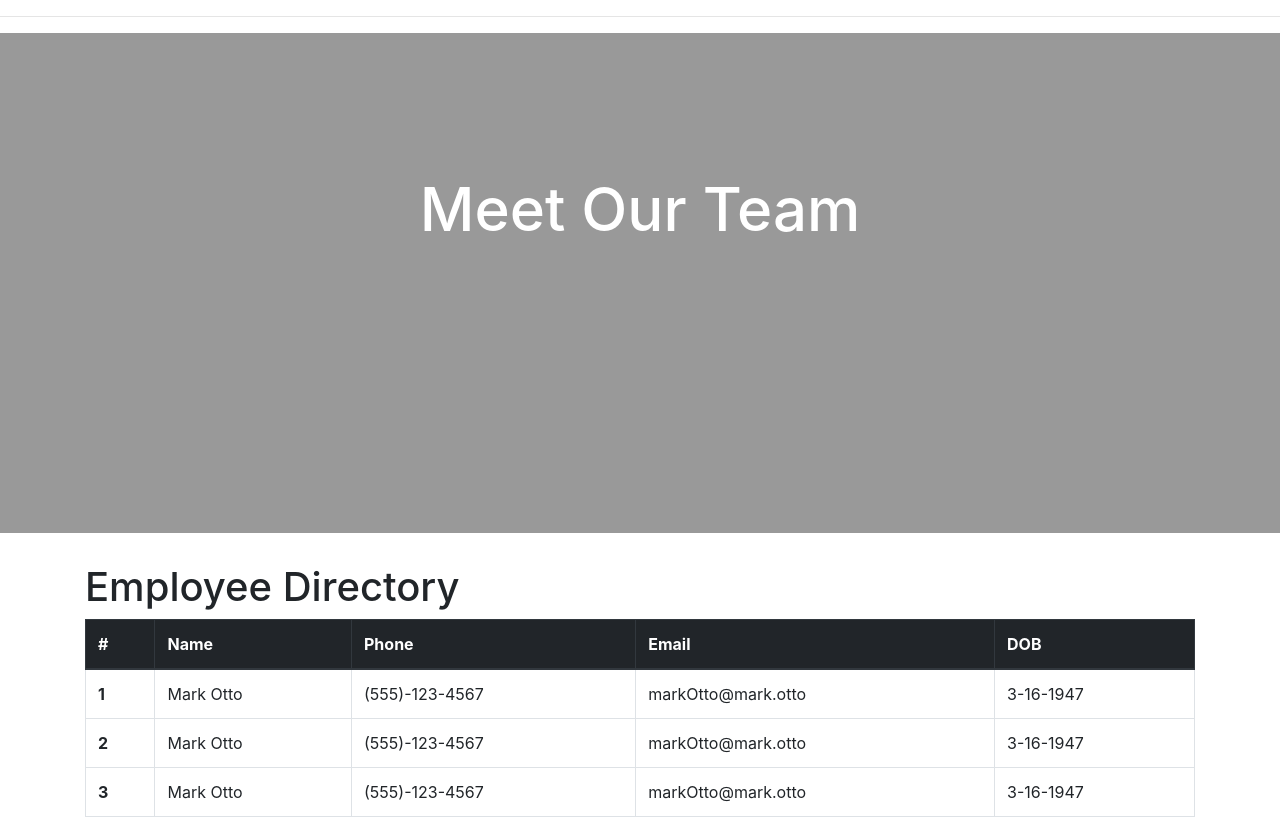
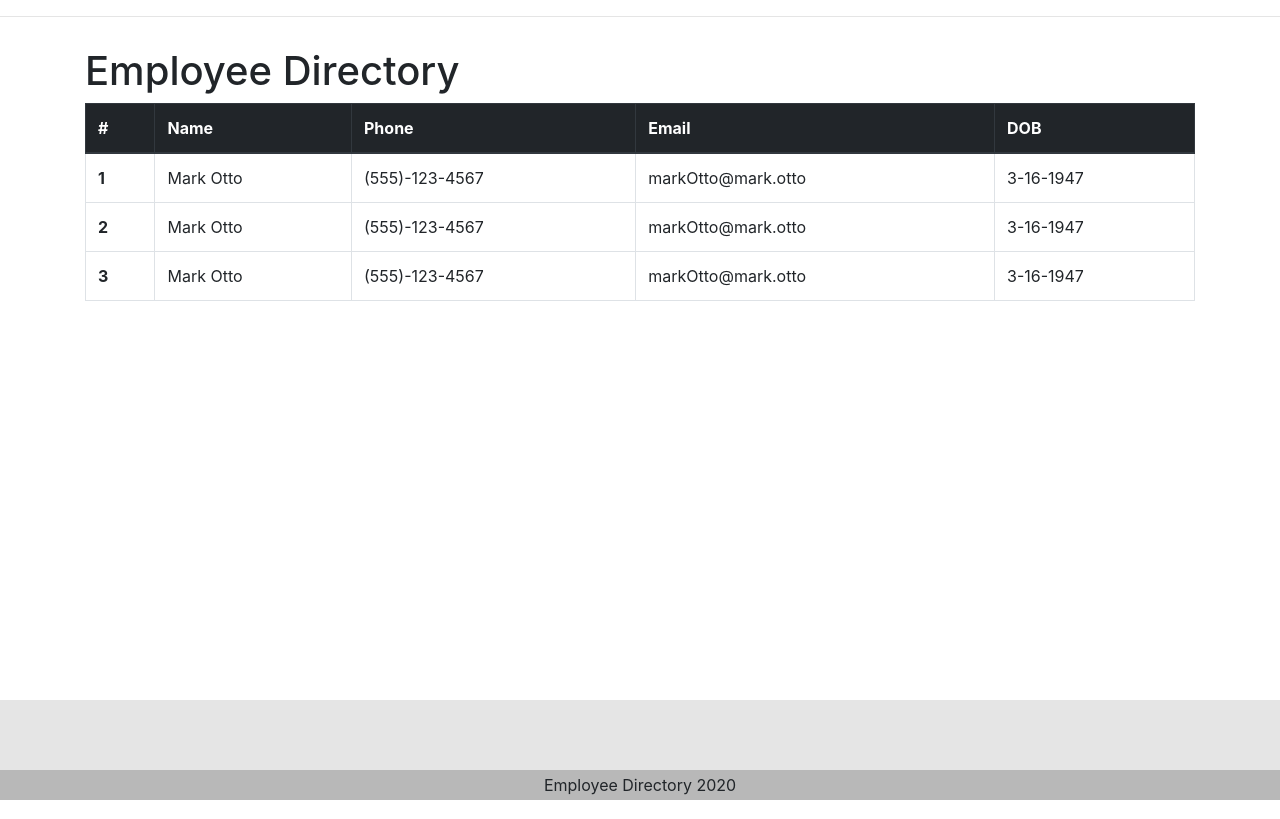
Before and after one commit to knightmac19/employee-directory-pmd, a React (Create React App) app: page / in a window 1280 px wide. Shown: the top 819 px of the page. Built offline with nearby package versions, Linux system fonts and the light colour scheme; no server answers.

Commit message:
fix footer, rm hero imgs

```diff
--- a/src/components/Footer/style.css
+++ b/src/components/Footer/style.css
@@ -1,7 +1,11 @@
 .footer {
   min-height: 100px;
   background: #E5E5E5;
-  position: relative;
+  position: absolute;
+  bottom: 0;
+  left: 0;
+  right: 0;
+  /* position: relative; */
 }
 
 .footer span {
--- a/src/pages/Directory.js
+++ b/src/pages/Directory.js
@@ -1,6 +1,6 @@
 import React, { Component } from "react";
 import API from "../utils/API";
-import Hero from "../components/Hero";
+
 import Container from "../components/Container";
 import Row from "../components/Row";
 import Col from "../components/Col";
@@ -29,9 +29,7 @@ class Directory extends Component {
     return (
       <div>
         <hr/>
-        <Hero backgroundImage="./">
-          <h1>Meet Our Team</h1>
-        </Hero>
+
         <Container style={{ marginTop: 30 }}>
           <Row>
             <Col size="md-12">
```
Also changed, not shown: src/jumpingPeople.jpg (deleted), src/pages/jumpingPeople.jpg (deleted).
